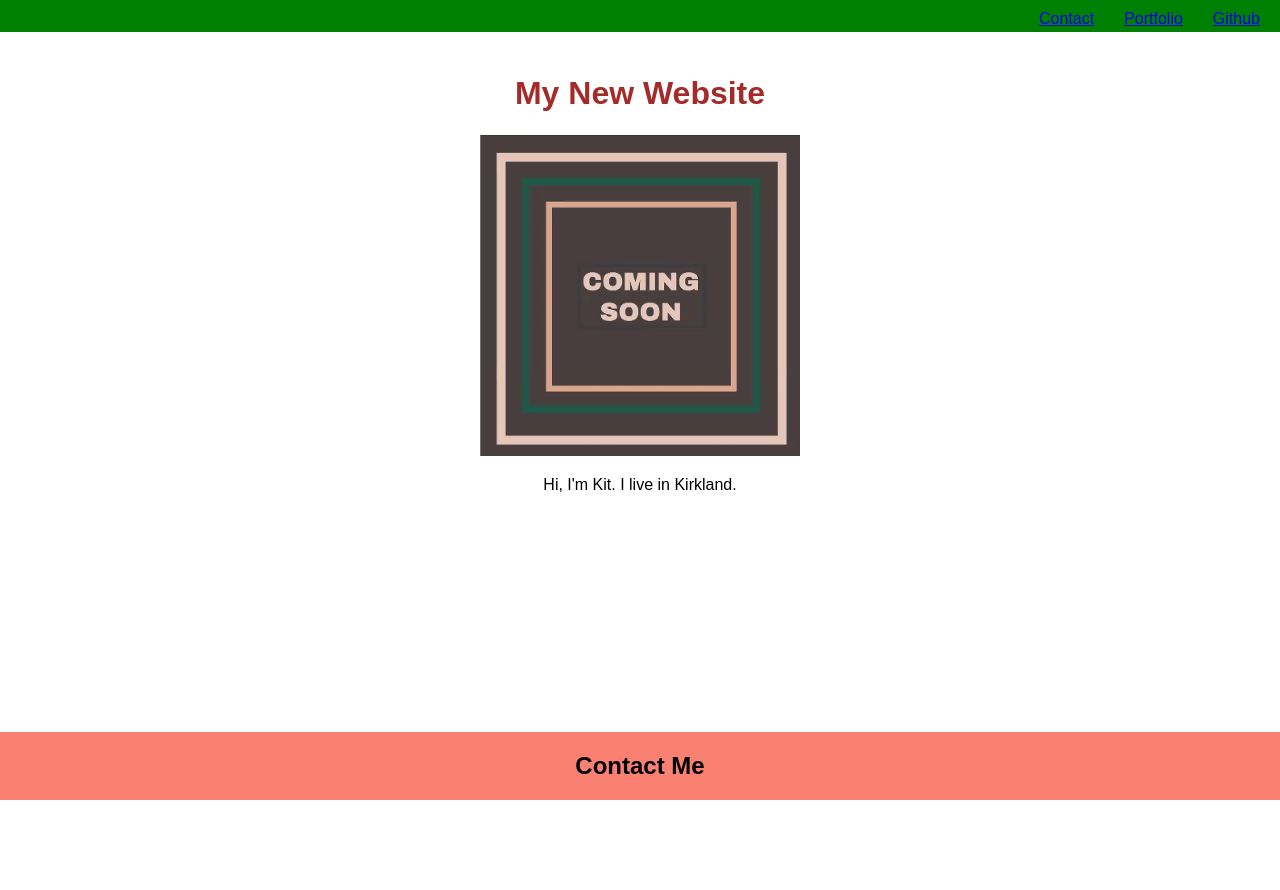
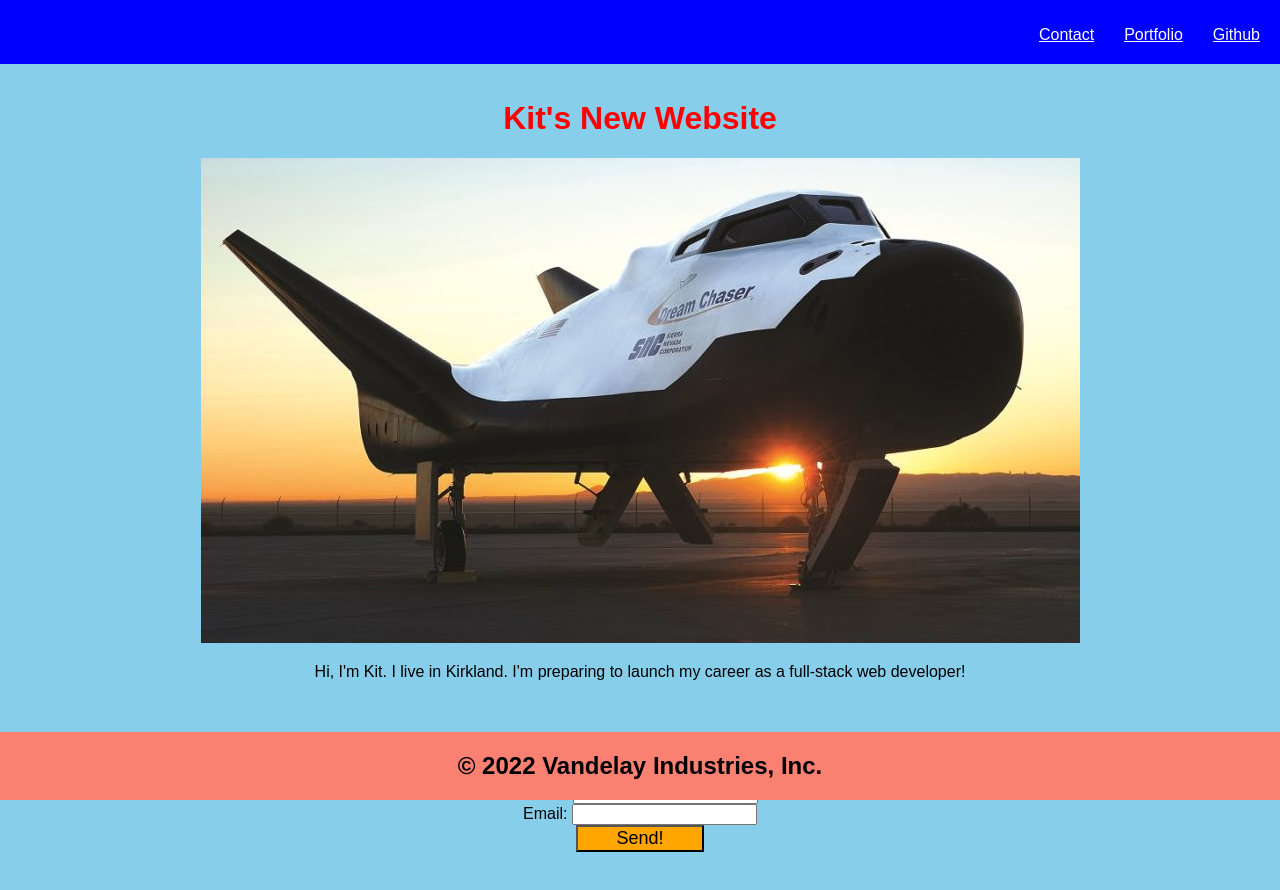
Before and after one commit to kitanablade/mini-project, a plain HTML site: page index.html in a window 1280 px wide. Before the commit the page ends 800 px from the top, so only its background shows below. Drawn offline with Linux system fonts and the light colour scheme.

Commit message:
finished website

```diff
--- a/index.html
+++ b/index.html
@@ -7,22 +7,37 @@
     <title>Kit's Mini-project Webpage</title>
     <link rel="stylesheet" href="style.css" />
   </head>
+  <body>
+    <header>
+      <nav>
+        <ul>
+          <a href="https://github.com/kitanablade">Github</a>
+          <a href="portfolio because I don't have one yet">Portfolio</a>
+          <a href="#name">Contact</a>
+        </ul>
+      </nav>
+    </header>
 
-  <header>
-    <a href="#search-engine-optimization">Github</a>
-    <a href="#online-reputation-management">Portfolio</a>
-    <a href="#social-media-marketing">Contact</a>
-  </header>
+    <h1>Kit's New Website</h1>
+    <img src="./assets/dreamchaser.jpg" alt="Image of the Dreamchaser, a new reuseable space vehicle" />
+    <p>
+      Hi, I'm Kit. I live in Kirkland. I'm preparing to launch my career as a
+      full-stack web developer!
+    </p>
+    <br />
+    <h2>Contact</h2>
+    <form action="0">
+      <label for="name">Name: </label>
+      <input type="text" id="name" name="name" />
+      <br />
+      <label for="email">Email: </label>
+      <input type="text" id="email" name="email" />
+      <br />
+      <button>Send!</button>
+    </form>
 
-  <body>
-    <h1>My New Website</h1>
-    <img src="./assets/image.png" alt="Placeholder Image" />
-    <p>
-      Hi, I'm Kit. I live in Kirkland.
-    </p>
+    <footer id="contact">
+      <h2>© 2022 Vandelay Industries, Inc.</h2>
+    </footer>
   </body>
-
-  <footer>
-    <h2>Contact Me</h2>
-  </footer>
 </html>
--- a/style.css
+++ b/style.css
@@ -3,32 +3,42 @@
 }
 
 body {
-    background-color: white;
+    background-color: skyblue;
     text-align: center;
     margin: auto;
     padding: auto;
-    margin-top: 75px;
+    margin-top: 100px;
 }
 
 header {
     position: fixed;
     top: 0%;
     width: 100%;
-    height: 4%;
-    background-color:green;
-    color: #ffffff;
+    height: 8%;
+    background-color: blue;
 }
 
 a {
     padding: 10px;
     float: right;
     margin-right: 10px;
+    color: white;
 }
 
 h1 {
-    color: brown;
+    color: red;
     font-size: 32px;
     text-align: center;
+}
+
+form {
+    margin-bottom: 150px;
+}
+
+button {
+    width: 10%;
+    font-size: 18px;
+    background: orange;
 }
 
 footer {
```
Also changed, not shown: assets/dreamchaser.jpg (added), assets/image.png (deleted).
